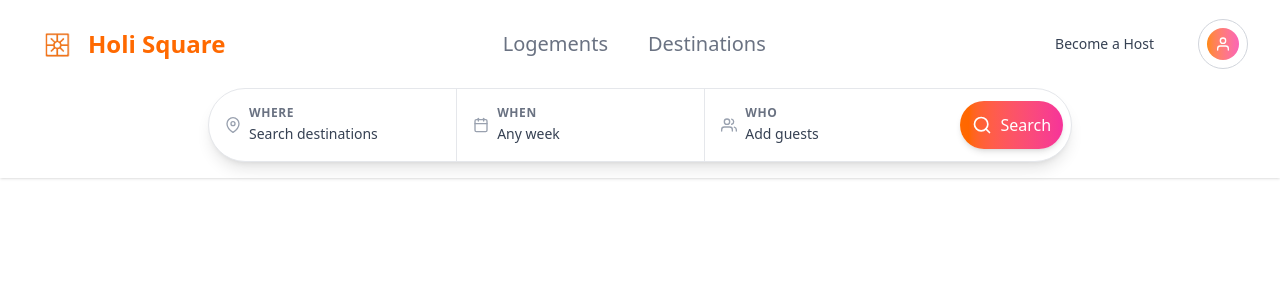
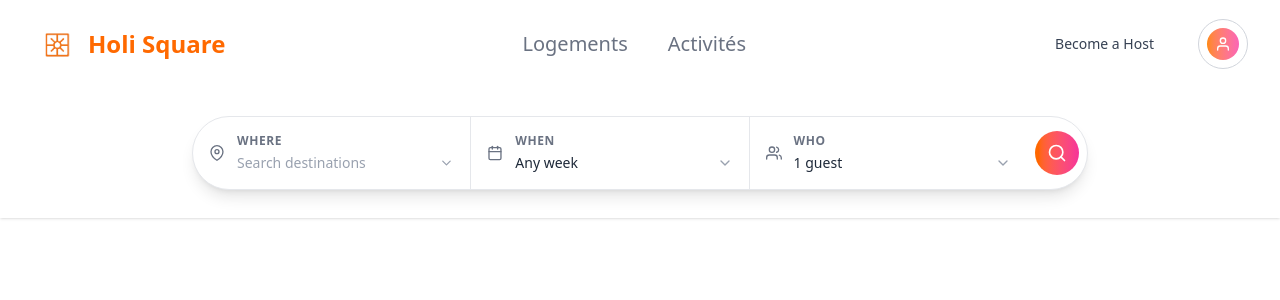
Before and after one commit to Houssamox-idrissi/PT, a React (Vite) app in the folder Front/: page /dashboard in a window 1280 px wide. Shown: the top 300 px of the page. Built offline with nearby package versions, Linux system fonts and the light colour scheme.

Commit message:
Search bar functions

```diff
--- a/Front/src/components/Dashboard/Navbar.jsx
+++ b/Front/src/components/Dashboard/Navbar.jsx
@@ -3,8 +3,9 @@ import { Link } from 'react-router-dom';
 import { FiSearch, FiMapPin, FiCalendar, FiUsers, FiMenu, FiX } from 'react-icons/fi';
 import { NavLink} from "react-router-dom";
 import UserDropdown from './UserDropdown';
+import SearchBar from './SearchBar';
 
-export default function Navbar() {
+export default function Navbar({ onSearch }) {
   const [isMenuOpen, setIsMenuOpen] = useState(false);
   const [scrolled, setScrolled] = useState(false);
   const [activeField, setActiveField] = useState(null);
@@ -61,7 +62,7 @@ export default function Navbar() {
                   }`
                 }
               >
-                Destinations
+                Activités
               </NavLink>
             </div>
 
@@ -70,85 +71,18 @@ export default function Navbar() {
               <Link to="/HostLogin" className="text-gray-700 hover:text-gray-900 px-3 py-2 text-sm font-medium rounded-md transition-colors">
                 Become a Host
               </Link>
-            <UserDropdown></UserDropdown>
-
+              <UserDropdown />
             </div>
 
             {/* Mobile menu button */}
-
-          </div>
-        </div>
-
-        {/* Search Bar - Now part of the navbar */}
-        <div className={`max-w-4xl mx-auto px-4 transition-all duration-500 ${scrolled ? 'opacity-0 h-0 overflow-hidden' : 'opacity-100 h-auto pb-4'}`}>
-          <div className="relative">
-            <div className="bg-white rounded-full shadow-lg border border-gray-200 overflow-hidden transition-all duration-300 hover:shadow-xl">
-              <div className="flex flex-col md:flex-row items-center">
-                {/* Where */}
-                <div
-                  className={`flex-1 w-full p-4 border-b md:border-b-0 md:border-r border-gray-200 transition-all duration-200 ${activeField === 'where' ? 'bg-gray-50' : 'hover:bg-gray-50'}`}
-                  onClick={() => setActiveField('where')}
-                >
-                  <div className="flex items-center">
-                    <FiMapPin className="text-gray-400 mr-2" />
-                    <div>
-                      <div className="text-xs font-semibold text-gray-500 uppercase tracking-wider">Where</div>
-                      <button className="text-left w-full text-sm font-medium text-gray-700">
-                        Search destinations
-                      </button>
-                    </div>
-                  </div>
-                </div>
-
-                {/* When */}
-                <div
-                  className={`flex-1 w-full p-4 border-b md:border-b-0 md:border-r border-gray-200 transition-all duration-200 ${activeField === 'when' ? 'bg-gray-50' : 'hover:bg-gray-50'}`}
-                  onClick={() => setActiveField('when')}
-                >
-                  <div className="flex items-center">
-                    <FiCalendar className="text-gray-400 mr-2" />
-                    <div>
-                      <div className="text-xs font-semibold text-gray-500 uppercase tracking-wider">When</div>
-                      <button className="text-left w-full text-sm font-medium text-gray-700">
-                        Any week
-                      </button>
-                    </div>
-                  </div>
-                </div>
-
-                {/* Who */}
-                <div
-                  className={`flex-1 w-full p-4 transition-all duration-200 ${activeField === 'who' ? 'bg-gray-50' : 'hover:bg-gray-50'}`}
-                  onClick={() => setActiveField('who')}
-                >
-                  <div className="flex items-center">
-                    <FiUsers className="text-gray-400 mr-2" />
-                    <div>
-                      <div className="text-xs font-semibold text-gray-500 uppercase tracking-wider">Who</div>
-                      <button className="text-left w-full text-sm font-medium text-gray-700">
-                        Add guests
-                      </button>
-                    </div>
-                  </div>
-                </div>
-
-                {/* Search Button */}
-                <div className="p-2">
-                  <button className="p-3 bg-gradient-to-r from-orange-500 to-pink-500 rounded-full text-white hover:from-orange-600 hover:to-pink-600 transition-all duration-300 shadow-md hover:shadow-lg flex items-center justify-center">
-                    <FiSearch className="h-5 w-5" />
-                    <span className="ml-2 hidden md:inline">Search</span>
-                  </button>
-                </div>
-              </div>
+            <div className="md:hidden">
+              <button
+                onClick={() => setIsMenuOpen(!isMenuOpen)}
+                className="inline-flex items-center justify-center p-2 rounded-md text-gray-400 hover:text-gray-500 hover:bg-gray-100 focus:outline-none focus:ring-2 focus:ring-inset focus:ring-orange-500"
+              >
+                {isMenuOpen ? <FiX className="block h-6 w-6" /> : <FiMenu className="block h-6 w-6" />}
+              </button>
             </div>
-
-            {/* Floating active indicator */}
-            {activeField && (
-              <div className={`absolute bottom-0 h-1 bg-gradient-to-r from-orange-400 to-pink-400 transition-all duration-300 ${activeField === 'where' ? 'left-0 w-1/3' :
-                  activeField === 'when' ? 'left-1/3 w-1/3' :
-                    'left-2/3 w-1/3'
-                }`}></div>
-            )}
           </div>
         </div>
 
@@ -164,39 +98,8 @@ export default function Navbar() {
             </div>
           </div>
         )}
+        <SearchBar onSearch={onSearch} />
       </nav>
-
-      {/* Floating search bar that appears when scrolled */}
-      <div className={`fixed top-4 left-1/2 transform -translate-x-1/2 z-50 w-full max-w-md px-4 transition-all duration-500 ${scrolled ? 'opacity-100 translate-y-0' : 'opacity-0 -translate-y-2 pointer-events-none'}`}>
-        <div className="bg-white rounded-full shadow-xl border border-gray-200 overflow-hidden">
-          <div className="flex items-center p-2">
-            <button
-              className="flex-1 flex items-center p-2 text-sm font-medium text-gray-700 hover:bg-gray-50 rounded-l-full transition-colors"
-              onClick={() => setActiveField('where')}
-            >
-              <FiMapPin className="text-gray-400 mr-2" />
-              <span>Where to?</span>
-            </button>
-            <div className="h-6 w-px bg-gray-200"></div>
-            <button
-              className="flex-1 p-2 text-sm font-medium text-gray-700 hover:bg-gray-50 transition-colors"
-              onClick={() => setActiveField('when')}
-            >
-              Any week
-            </button>
-            <div className="h-6 w-px bg-gray-200"></div>
-            <button
-              className="flex-1 p-2 text-sm font-medium text-gray-700 hover:bg-gray-50 transition-colors"
-              onClick={() => setActiveField('who')}
-            >
-              Add guests
-            </button>
-            <button className="p-2 bg-gradient-to-r from-orange-500 to-pink-500 rounded-full text-white hover:from-orange-600 hover:to-pink-600 transition-all duration-300 shadow-md ml-2">
-              <FiSearch className="h-4 w-4" />
-            </button>
-          </div>
-        </div>
-      </div>
     </div>
   );
 }
--- a/Front/src/components/Dashboard/SearchBar.jsx
+++ b/Front/src/components/Dashboard/SearchBar.jsx
@@ -1,138 +1,152 @@
-import { useState, useEffect } from 'react';
-import { FiSearch, FiMapPin, FiCalendar, FiUsers } from 'react-icons/fi';
+import React, { useState, useEffect, useRef } from 'react';
+import { FiSearch, FiMapPin, FiCalendar, FiUsers, FiChevronDown, FiChevronUp } from 'react-icons/fi';
+import DatePicker from 'react-datepicker';
+import 'react-datepicker/dist/react-datepicker.css';
 
-export default function SearchBar() {
+export default function SearchBar({ onSearch }) {
   const [activeField, setActiveField] = useState(null);
   const [where, setWhere] = useState('');
-  const [when, setWhen] = useState('Any week');
+  const [startDate, setStartDate] = useState(null);
+  const [endDate, setEndDate] = useState(null);
   const [guests, setGuests] = useState(1);
-  const [error, setError] = useState(null);
+  const [showCalendar, setShowCalendar] = useState(false);
+  const [isSearching, setIsSearching] = useState(false);
+  const containerRef = useRef(null);
 
-  useEffect(() => {
-    console.log('Current activeField:', activeField);
-    console.log('Current where value:', where);
-    console.log('Current when value:', when);
-    console.log('Current guests value:', guests);
-  }, [activeField, where, when, guests]);
+  // Toggle field activation
+  const toggleField = (field) => {
+    if (activeField === field) {
+      setActiveField(null);
+      setShowCalendar(false);
+    } else {
+      setActiveField(field);
+      setShowCalendar(field === 'when');
+    }
+  };
 
+  // Handle date selection
+  const handleDateChange = (dates) => {
+    const [start, end] = dates;
+    setStartDate(start);
+    setEndDate(end);
+    if (start && end) {
+      setShowCalendar(false);
+      setActiveField(null);
+    }
+  };
+
+  // Handle guest count changes
   const handleGuestChange = (amount) => {
-    try {
     const newValue = guests + amount;
     if (newValue >= 1 && newValue <= 10) {
       setGuests(newValue);
     }
-    } catch (err) {
-      console.error('Error in handleGuestChange:', err);
-      setError('Failed to update guest count');
+  };
+
+  // Format date range display
+  const formatDateRange = () => {
+    if (!startDate) return 'Any week';
+    if (!endDate) return startDate.toLocaleDateString();
+    return `${startDate.toLocaleDateString()} - ${endDate.toLocaleDateString()}`;
+  };
+
+  // Close all dropdowns when clicking outside
+  const handleClickOutside = (e) => {
+    if (containerRef.current && !containerRef.current.contains(e.target)) {
+      setActiveField(null);
+      setShowCalendar(false);
     }
   };
 
-  const handleFieldClick = (field) => {
-    try {
-      console.log(`Clicked on ${field} field`);
-      setActiveField(field);
-    } catch (err) {
-      console.error('Error in handleFieldClick:', err);
-      setError('Failed to activate field');
-    }
+  // Add click outside listener
+  useEffect(() => {
+    document.addEventListener('mousedown', handleClickOutside);
+    return () => document.removeEventListener('mousedown', handleClickOutside);
+  }, []);
+
+  // Handle search submission
+  const handleSearch = () => {
+    setIsSearching(true);
+    // Create search parameters object
+    const searchParams = {
+      location: where,
+      startDate: startDate ? startDate.toISOString() : null,
+      endDate: endDate ? endDate.toISOString() : null,
+      guests: guests
     };
 
-  const handleOptionSelect = (field, value) => {
-    try {
-      console.log(`Selected ${value} for ${field}`);
-      if (field === 'where') {
-        setWhere(value);
-      } else if (field === 'when') {
-        setWhen(value);
+    // Call the parent component's onSearch function
+    if (onSearch) {
+      onSearch(searchParams);
     }
-      setActiveField(null);
-    } catch (err) {
-      console.error('Error in handleOptionSelect:', err);
-      setError('Failed to select option');
-    }
+    setIsSearching(false);
   };
 
-  if (error) {
   return (
-      <div className="bg-red-100 border border-red-400 text-red-700 px-4 py-3 rounded relative" role="alert">
-        <strong className="font-bold">Error: </strong>
-        <span className="block sm:inline">{error}</span>
-        <button onClick={() => setError(null)} className="absolute top-0 right-0 px-4 py-3">
-          ×
-        </button>
-      </div>
-    );
-  }
-
-  return (
-    <div className="flex justify-center items-center min-h-[200px] px-4">
+    <div className="flex justify-center items-center min-h-[130px] px-4">
       <div className="w-full max-w-4xl">
-        <div className="relative">
+        <div className="relative" ref={containerRef}>
           {/* Main search container */}
-          <div className="bg-white rounded-full shadow border border-gray-100 overflow-hidden transition-all duration-300 hover:shadow-2xl">
+          <div className="bg-white rounded-full shadow-lg border border-gray-200 overflow-hidden transition-all duration-300 hover:shadow-xl">
             <div className="flex flex-col md:flex-row items-center">
               {/* Where */}
               <div
-                className={`flex-1 w-full p-4 border-b md:border-b-0 md:border-r border-gray-100 transition-all duration-200 ${activeField === 'where' ? 'bg-gray-50' : 'hover:bg-gray-50'}`}
-                onClick={() => handleFieldClick('where')}
-                data-testid="where-field"
+                className={`search-field flex-1 w-full p-4 border-b md:border-b-0 md:border-r border-gray-200 transition-all duration-200 ${activeField === 'where' ? 'bg-gray-50' : 'hover:bg-gray-50'}`}
+                onClick={() => toggleField('where')}
               >
                 <div className="flex items-center">
-                  <FiMapPin className="text-gray-400 mr-2" />
-                  <div>
-                    <div className="text-xs font-semibold text-gray-500 uppercase tracking-wider">Where</div>
+                  <FiMapPin className="text-gray-500 mr-3" size={18} />
+                  <div className="w-full">
+                    <div className="text-xs font-semibold text-gray-500 uppercase tracking-wider mb-1">Where</div>
+                    <div className="flex items-center justify-between">
                       <input
                         type="text"
-                      className="text-left w-full text-sm font-medium text-gray-700 bg-transparent border-none outline-none"
+                        className="text-left w-full text-sm font-medium text-gray-800 bg-transparent border-none outline-none placeholder-gray-400"
                         placeholder="Search destinations"
                         value={where}
                         onChange={(e) => setWhere(e.target.value)}
                         onClick={(e) => e.stopPropagation()}
                       />
+                      {activeField === 'where' ? <FiChevronUp className="text-gray-400" /> : <FiChevronDown className="text-gray-400" />}
+                    </div>
                   </div>
                 </div>
               </div>
 
               {/* When */}
               <div
-                className={`flex-1 w-full p-4 border-b md:border-b-0 md:border-r border-gray-100 transition-all duration-200 ${activeField === 'when' ? 'bg-gray-50' : 'hover:bg-gray-50'}`}
-                onClick={() => handleFieldClick('when')}
-                data-testid="when-field"
+                className={`search-field flex-1 w-full p-4 border-b md:border-b-0 md:border-r border-gray-200 transition-all duration-200 ${activeField === 'when' ? 'bg-gray-50' : 'hover:bg-gray-50'}`}
+                onClick={() => toggleField('when')}
               >
                 <div className="flex items-center">
-                  <FiCalendar className="text-gray-400 mr-2" />
-                  <div>
-                    <div className="text-xs font-semibold text-gray-500 uppercase tracking-wider">When</div>
-                    <input
-                      type="text"
-                      className="text-left w-full text-sm font-medium text-gray-700 bg-transparent border-none outline-none"
-                      placeholder="Any week"
-                      value={when}
-                      onChange={(e) => setWhen(e.target.value)}
-                      onClick={(e) => e.stopPropagation()}
-                    />
+                  <FiCalendar className="text-gray-500 mr-3" size={18} />
+                  <div className="w-full">
+                    <div className="text-xs font-semibold text-gray-500 uppercase tracking-wider mb-1">When</div>
+                    <div className="flex items-center justify-between">
+                      <span className="text-sm font-medium text-gray-800">
+                        {formatDateRange()}
+                      </span>
+                      {activeField === 'when' ? <FiChevronUp className="text-gray-400" /> : <FiChevronDown className="text-gray-400" />}
+                    </div>
                   </div>
                 </div>
               </div>
 
               {/* Who */}
               <div
-                className={`flex-1 w-full p-4 transition-all duration-200 ${activeField === 'who' ? 'bg-gray-50' : 'hover:bg-gray-50'}`}
-                onClick={() => handleFieldClick('who')}
-                data-testid="who-field"
+                className={`search-field flex-1 w-full p-4 transition-all duration-200 ${activeField === 'who' ? 'bg-gray-50' : 'hover:bg-gray-50'}`}
+                onClick={() => toggleField('who')}
               >
                 <div className="flex items-center">
-                  <FiUsers className="text-gray-400 mr-2" />
-                  <div>
-                    <div className="text-xs font-semibold text-gray-500 uppercase tracking-wider">Who</div>
-                    <input
-                      type="text"
-                      className="text-left w-full text-sm font-medium text-gray-700 bg-transparent border-none outline-none"
-                      placeholder="Add guests"
-                      value={`${guests} guest${guests !== 1 ? 's' : ''}`}
-                      readOnly
-                      onClick={(e) => e.stopPropagation()}
-                    />
+                  <FiUsers className="text-gray-500 mr-3" size={18} />
+                  <div className="w-full">
+                    <div className="text-xs font-semibold text-gray-500 uppercase tracking-wider mb-1">Who</div>
+                    <div className="flex items-center justify-between">
+                      <span className="text-sm font-medium text-gray-800">
+                        {guests} guest{guests !== 1 ? 's' : ''}
+                      </span>
+                      {activeField === 'who' ? <FiChevronUp className="text-gray-400" /> : <FiChevronDown className="text-gray-400" />}
+                    </div>
                   </div>
                 </div>
               </div>
@@ -140,106 +154,59 @@ export default function SearchBar() {
               {/* Search Button */}
               <div className="p-2">
                 <button
-                  className="p-3 bg-gradient-to-r from-orange-500 to-pink-500 rounded-full text-white hover:from-orange-600 hover:to-pink-600 transition-all duration-300 shadow-md hover:shadow-lg flex items-center justify-center"
-                  onClick={() => console.log('Search clicked with:', { where, when, guests })}
+                  onClick={handleSearch}
+                  className="p-3 bg-gradient-to-r from-orange-500 to-pink-500 rounded-full text-white hover:from-orange-600 hover:to-pink-600 transition-all duration-200"
                 >
-                  <FiSearch className="h-5 w-5" />
-                  <span className="ml-2 hidden md:inline">Search</span>
+                  <FiSearch size={20} />
                 </button>
               </div>
             </div>
           </div>
 
-          {/* Floating active indicator */}
-          {activeField && (
-            <div className={`absolute bottom-0 h-1 bg-gradient-to-r from-orange-400 to-pink-400 transition-all duration-300 ${
-              activeField === 'where' ? 'left-0 w-1/3' :
-              activeField === 'when' ? 'left-1/3 w-1/3' :
-              'left-2/3 w-1/3'
-            }`}></div>
-          )}
-        </div>
-
-        {/* Where dropdown */}
-        {activeField === 'where' && (
-          <div className="mt-2 bg-white rounded-lg shadow-lg p-4 w-full max-w-md mx-auto border border-gray-100 animate-fadeIn">
-            <h3 className="text-sm font-semibold text-gray-500 mb-2">Recent searches</h3>
-            <div className="space-y-2">
-              <button
-                className="w-full text-left p-2 rounded hover:bg-gray-50 text-sm font-medium text-gray-700 flex items-center"
-                onClick={() => handleOptionSelect('where', 'Paris, France')}
-              >
-                <FiMapPin className="mr-2 text-orange-400" />
-                Paris, France
-              </button>
-              <button
-                className="w-full text-left p-2 rounded hover:bg-gray-50 text-sm font-medium text-gray-700 flex items-center"
-                onClick={() => handleOptionSelect('where', 'Tokyo, Japan')}
-              >
-                <FiMapPin className="mr-2 text-orange-400" />
-                Tokyo, Japan
-              </button>
-              <button
-                className="w-full text-left p-2 rounded hover:bg-gray-50 text-sm font-medium text-gray-700 flex items-center"
-                onClick={() => handleOptionSelect('where', 'New York, USA')}
-              >
-                <FiMapPin className="mr-2 text-orange-400" />
-                New York, USA
-              </button>
-            </div>
+          {/* Date Picker Dropdown */}
+          {showCalendar && activeField === 'when' && (
+            <div className="absolute z-50 mt-2 bg-white p-4 rounded-xl shadow-lg border border-gray-200">
+              <DatePicker
+                selected={startDate}
+                onChange={handleDateChange}
+                startDate={startDate}
+                endDate={endDate}
+                selectsRange
+                inline
+              />
             </div>
           )}
 
-        {/* When dropdown */}
-        {activeField === 'when' && (
-          <div className="mt-2 bg-white rounded-lg shadow-lg p-4 w-full max-w-md mx-auto border border-gray-100 animate-fadeIn">
-            <h3 className="text-sm font-semibold text-gray-500 mb-2">Select dates</h3>
-            <div className="space-y-2">
+          {/* Guests Dropdown */}
+          {activeField === 'who' && (
+            <div className="absolute z-50 mt-2 bg-white p-4 rounded-xl shadow-lg border border-gray-200 right-0 md:right-auto">
+              <div className="flex items-center justify-between mb-2">
+                <span className="text-sm text-gray-700 font-medium">Guests</span>
+                <div className="flex items-center gap-2">
                   <button
-                className="w-full text-left p-2 rounded hover:bg-gray-50 text-sm font-medium text-gray-700"
-                onClick={() => handleOptionSelect('when', 'This weekend')}
-              >
-                This weekend
-              </button>
-              <button
-                className="w-full text-left p-2 rounded hover:bg-gray-50 text-sm font-medium text-gray-700"
-                onClick={() => handleOptionSelect('when', 'Next week')}
-              >
-                Next week
-              </button>
-              <button
-                className="w-full text-left p-2 rounded hover:bg-gray-50 text-sm font-medium text-gray-700"
-                onClick={() => handleOptionSelect('when', 'Next month')}
-              >
-                Next month
-              </button>
-            </div>
-          </div>
-        )}
-
-        {/* Who dropdown */}
-        {activeField === 'who' && (
-          <div className="mt-2 bg-white rounded-lg shadow-lg p-4 w-full max-w-md mx-auto border border-gray-100 animate-fadeIn">
-            <h3 className="text-sm font-semibold text-gray-500 mb-4">Number of guests</h3>
-            <div className="flex items-center justify-between">
-              <button
-                className="p-2 rounded-full border border-gray-300 text-gray-600 hover:bg-gray-50 disabled:opacity-50"
-                onClick={() => handleGuestChange(-1)}
-                disabled={guests <= 1}
+                    onClick={(e) => {
+                      e.stopPropagation();
+                      handleGuestChange(-1);
+                    }}
+                    className="px-3 py-1 rounded-full border border-gray-300 text-gray-700 hover:bg-gray-100"
                   >
                     -
                   </button>
-              <span className="text-lg font-medium">{guests} guest{guests !== 1 ? 's' : ''}</span>
+                  <span className="min-w-[20px] text-center">{guests}</span>
                   <button
-                className="p-2 rounded-full border border-gray-300 text-gray-600 hover:bg-gray-50 disabled:opacity-50"
-                onClick={() => handleGuestChange(1)}
-                disabled={guests >= 10}
+                    onClick={(e) => {
+                      e.stopPropagation();
+                      handleGuestChange(1);
+                    }}
+                    className="px-3 py-1 rounded-full border border-gray-300 text-gray-700 hover:bg-gray-100"
                   >
                     +
                   </button>
                 </div>
               </div>
+            </div>
           )}
+        </div>
       </div>
     </div>
   );
--- a/Front/src/components/pages/DashboardPage.jsx
+++ b/Front/src/components/pages/DashboardPage.jsx
@@ -1,13 +1,9 @@
 import Navbar from "../Dashboard/Navbar";
 
 export default function DashboardPage() {
-
-
     return (
-
         <div>
-            <Navbar></Navbar>
+            <Navbar />
         </div>
-
-    )
+    );
 }
--- a/Front/src/components/pages/HomePage.jsx
+++ b/Front/src/components/pages/HomePage.jsx
@@ -1,3 +1,4 @@
+import { useState } from 'react';
 import HeroSection from '../../components/Dashboard/HeroSection';
 import PropertiesGrid from '../../components/Dashboard/PropertiesGrid';
 import Testimonials from '../../components/Dashboard/Testimonials';
@@ -6,12 +7,18 @@ import Footer from '../Dashboard/Footer';
 import Navbar from '../Dashboard/Navbar';
 
 export default function HomePage() {
+  const [searchParams, setSearchParams] = useState(null);
+
+  const handleSearch = (params) => {
+    setSearchParams(params);
+  };
+
   return (
     <div>
-      <Navbar></Navbar>
-      <PropertiesGrid />
+      <Navbar onSearch={handleSearch} />
+      <PropertiesGrid searchParams={searchParams} />
       <Features />
-      <Footer/>
+      <Footer />
     </div>
   );
 }
```
Also changed, not shown: Front/src/components/Dashboard/PropertiesGrid.jsx (+49 -6 lines). Lines whose indentation alone changed are shown as unchanged.
